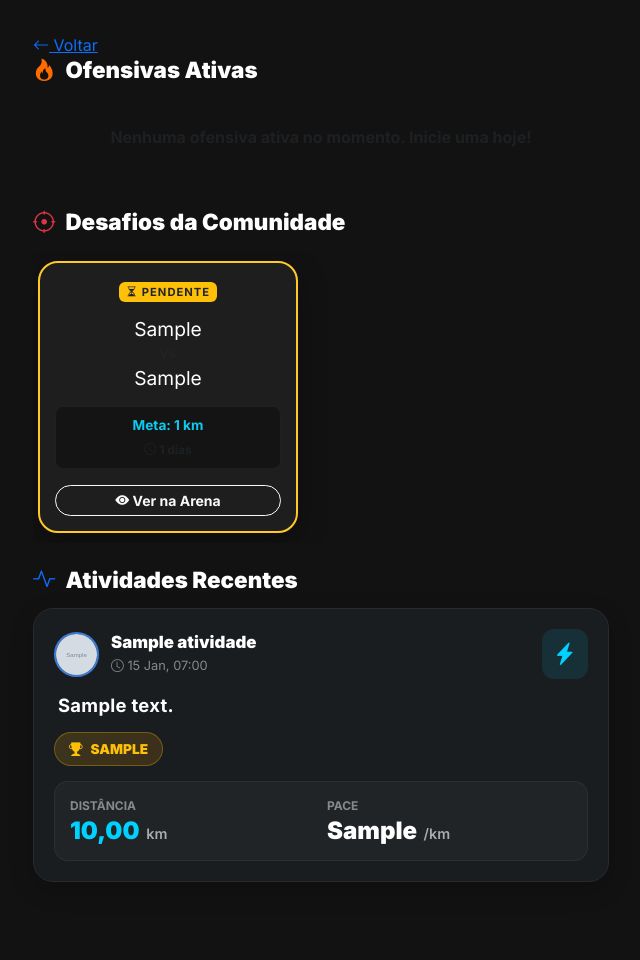
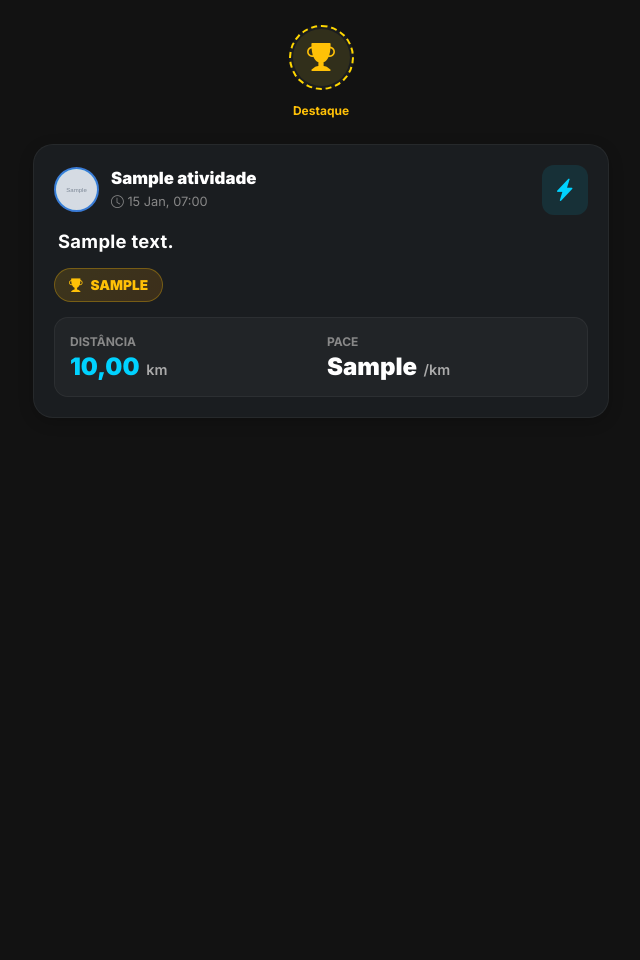
Before and after one commit to JullioDutra/projeto_kms, a Django app: page /feed/ in a window 1280 px wide. Shown: the part 56-1016 px from the top of the page, without its empty margins (319-959 px from the left). After the commit the page ends 474 px from the top, so only its background shows below. Run offline with Django 5.2, Linux system fonts and the light colour scheme; tables that the repository leaves empty hold one stand-in row (values such as "Sample post"); grey boxes marked "Sample" are stand-in pictures.

Commit message:
Update feed.html

```diff
--- a/core/templates/core/feed.html
+++ b/core/templates/core/feed.html
@@ -4,55 +4,26 @@
 
 {% block extra_css %}
 <style>
-    .back-link { color: #888; text-decoration: none; display: inline-flex; align-items: center; gap: 8px; font-weight: 600; margin-bottom: 25px; transition: 0.2s; }
-    .back-link:hover { color: #fff; }
+    /* --- STORIES INSTAGRAM STYLE --- */
+    .streak-container { display: flex; overflow-x: auto; gap: 18px; padding: 15px 10px; scrollbar-width: none; border-bottom: 1px solid rgba(255,255,255,0.05); background: #121212; position: sticky; top: 0; z-index: 10; }
+    .streak-container::-webkit-scrollbar { display: none; }
+    .streak-item { display: flex; flex-direction: column; align-items: center; min-width: 65px; }
 
-    .section-title { font-weight: 900; font-size: 1.4rem; margin-bottom: 15px; display: flex; align-items: center; gap: 10px; }
+    .streak-ring { width: 65px; height: 65px; border-radius: 50%; background: #1a1c1e; display: flex; align-items: center; justify-content: center; position: relative; border: 2px solid; padding: 3px; }
+    .streak-ring img { width: 100%; height: 100%; border-radius: 50%; object-fit: cover; }
+    .streak-ring .bi-fire-icon { position: absolute; bottom: -8px; font-size: 0.9rem; background: #121212; border-radius: 50%; padding: 2px; }
 
-    /* --- MODAL DESTAQUE --- */
-    .btn-destaque { background: linear-gradient(135deg, #ffd700, #ff8c00); color: #000; border: none; box-shadow: 0 4px 15px rgba(255, 215, 0, 0.3); transition: transform 0.2s; }
-    .btn-destaque:hover { transform: scale(1.05); color: #000; }
-    .modal-content { background: linear-gradient(145deg, #1a1d20 0%, #2e2400 100%); border: 1px solid rgba(255, 215, 0, 0.4); border-radius: 20px; box-shadow: 0 10px 40px rgba(0,0,0,0.5); }
-    .title-gradient { background: linear-gradient(135deg, #ffd700 0%, #ff8c00 100%); -webkit-background-clip: text; -webkit-text-fill-color: transparent; }
+    .streak-count { position: absolute; bottom: -12px; background: #121212; color: #fff; font-size: 0.75rem; font-weight: 900; padding: 1px 8px; border-radius: 12px; border: 2px solid; }
+    .streak-name { font-size: 0.75rem; color: #aaa; margin-top: 12px; font-weight: 700; text-transform: capitalize; white-space: nowrap; overflow: hidden; text-overflow: ellipsis; max-width: 70px; text-align: center; }
 
-    /* --- FOGUINHOS DINÂMICOS & CARROSSEL --- */
-    .streak-container { display: flex; overflow-x: auto; gap: 20px; padding: 10px 5px 20px 5px; scrollbar-width: none; }
-    .streak-container::-webkit-scrollbar { display: none; }
-    .streak-item { display: flex; flex-direction: column; align-items: center; min-width: 70px; }
-
-    .streak-ring {
-        width: 65px; height: 65px; border-radius: 50%;
-        background: #1a1c1e;
-        display: flex; align-items: center; justify-content: center;
-        position: relative;
-        border: 2px solid;
-    }
-
-    .streak-ring .bi-fire { font-size: 2.2rem; }
-
-    .streak-count {
-        position: absolute; bottom: -8px;
-        background: #121212; color: #fff; font-size: 0.8rem; font-weight: 900;
-        padding: 2px 12px; border-radius: 12px;
-        border: 2px solid;
-    }
-    .streak-name { font-size: 0.8rem; color: #aaa; margin-top: 10px; font-weight: 700; text-transform: capitalize; }
-
-    /* ✨ ANIMAÇÃO DO 1º LUGAR (FOGO ARDENTE) ✨ */
-    @keyframes pulse-blaze {
-        0% { transform: scale(1); filter: brightness(1); }
-        50% { transform: scale(1.15); filter: brightness(1.3); }
-        100% { transform: scale(1); filter: brightness(1); }
-    }
-    .is-first .bi-fire { animation: pulse-blaze 1s infinite alternate; }
-    .is-first .streak-ring { border-width: 3px; border-style: dashed; }
+    @keyframes pulse-blaze { 0% { transform: scale(1); filter: brightness(1); } 50% { transform: scale(1.15); filter: brightness(1.3); } 100% { transform: scale(1); filter: brightness(1); } }
+    .is-first .bi-fire-icon { animation: pulse-blaze 1s infinite alternate; }
 
     /* --- POSTS DA COMUNIDADE --- */
-    .post-card { background-color: #1a1d20; border-radius: 20px; padding: 20px; margin-bottom: 20px; border: 1px solid #282a2d; box-shadow: 0 8px 24px rgba(0,0,0,0.2); }
+    .post-card { background-color: #1a1d20; border-radius: 20px; padding: 20px; margin-bottom: 20px; border: 1px solid rgba(255,255,255,0.05); box-shadow: 0 4px 15px rgba(0,0,0,0.2); }
     .post-header { display: flex; justify-content: space-between; align-items: center; margin-bottom: 15px; }
-
     .user-info { display: flex; align-items: center; gap: 12px; }
-    .avatar { width: 45px; height: 45px; border-radius: 50%; background: linear-gradient(135deg, #00d2ff, #3a7bd5); display: flex; align-items: center; justify-content: center; font-weight: 900; font-size: 1.2rem; color: white; }
+    .avatar { width: 45px; height: 45px; border-radius: 50%; background: linear-gradient(135deg, #00d2ff, #3a7bd5); display: flex; align-items: center; justify-content: center; font-weight: 900; font-size: 1.2rem; color: white; border: 2px solid #3a7bd5; object-fit: cover; }
 
     .post-meta h6 { margin: 0; font-weight: 800; color: #fff; font-size: 1.05rem; }
     .post-meta small { color: #888; font-size: 0.8rem; font-weight: 500; }
@@ -61,13 +32,7 @@
     .icon-run { color: #00d2ff; background: rgba(0, 210, 255, 0.1); }
     .icon-bike { color: #2ecc71; background: rgba(46, 204, 113, 0.1); }
 
-    .medal-badge {
-        display: inline-flex; align-items: center; gap: 8px;
-        background: linear-gradient(135deg, rgba(255, 193, 7, 0.15), rgba(255, 152, 0, 0.15));
-        color: #ffc107; border: 1px solid rgba(255, 193, 7, 0.3);
-        padding: 6px 14px; border-radius: 20px;
-        font-size: 0.85rem; font-weight: 800; margin-bottom: 15px; text-transform: uppercase;
-    }
+    .medal-badge { display: inline-flex; align-items: center; gap: 8px; background: linear-gradient(135deg, rgba(255, 193, 7, 0.15), rgba(255, 152, 0, 0.15)); color: #ffc107; border: 1px solid rgba(255, 193, 7, 0.3); padding: 6px 14px; border-radius: 20px; font-size: 0.85rem; font-weight: 800; margin-bottom: 15px; text-transform: uppercase; }
 
     .stats-grid { display: grid; grid-template-columns: 1fr 1fr; gap: 12px; background: rgba(255,255,255,0.03); border-radius: 14px; padding: 15px; border: 1px solid rgba(255,255,255,0.05); }
     .stat-box { display: flex; flex-direction: column; }
@@ -77,93 +42,107 @@
 
     .text-accent-run { color: #00d2ff !important; }
     .text-accent-bike { color: #2ecc71 !important; }
-
-    .glass-card { background: #1e1e1e; border: 1px solid rgba(255, 255, 255, 0.05); border-radius: 20px; box-shadow: 0 10px 30px rgba(0,0,0,0.3); }
 </style>
 {% endblock %}
 
 {% block content %}
-<div class="container py-2" style="max-width: 600px;">
+{% if desafios_pendentes > 0 %}
+<div class="alert mb-0 rounded-0 text-center text-dark fw-bold d-flex justify-content-center align-items-center gap-2" style="background: linear-gradient(135deg, #ffd700, #ffca28); border: none;">
+    <i class="bi bi-exclamation-circle-fill"></i> Tem {{ desafios_pendentes }} desafio(s) à sua espera!
+    <a href="{% url 'arena_desafios' %}" class="btn btn-sm btn-dark rounded-pill fw-bold ms-2">Ir para Arena</a>
+</div>
+{% endif %}
 
-    <a href="{% url 'dashboard' %}" class="back-link">
-        <i class="bi bi-arrow-left"></i> Voltar
-    </a>
+<div class="streak-container">
+    <div class="streak-item" data-bs-toggle="modal" data-bs-target="#destaqueModal" style="cursor: pointer;">
+        <div class="streak-ring" style="border-color: #ffd700; border-style: dashed; padding: 2px;">
+            <div style="width: 100%; height: 100%; border-radius: 50%; background: rgba(255,215,0,0.1); display: flex; align-items: center; justify-content: center;">
+                <i class="bi bi-trophy-fill text-warning fs-3"></i>
+            </div>
+        </div>
+        <div class="streak-name fw-900 text-warning">Destaque</div>
+    </div>
 
-    <h3 class="section-title text-white">
-        <i class="bi bi-fire" style="color: #ff6b00;"></i> Ofensivas Ativas
-    </h3>
-
-    <div class="streak-container mb-4">
     {% for atleta in foguinhos %}
     <div class="streak-item {% if atleta.is_first %}is-first{% endif %}">
-            <div class="streak-ring" style="border-color: {{ atleta.cor }}; box-shadow: 0 0 15px {{ atleta.cor }}60;">
+        <div class="streak-ring" style="border-color: {{ atleta.cor }};">
             {% if atleta.avatar %}
-                    <img src="{{ atleta.avatar }}" alt="Avatar" style="width: 100%; height: 100%; border-radius: 50%; object-fit: cover; padding: 2px;">
-                    <i class="bi bi-fire" style="position: absolute; top: -6px; right: -6px; font-size: 1.3rem; color: {{ atleta.cor }}; filter: drop-shadow(0px 2px 4px rgba(0,0,0,0.8));"></i>
+                <img src="{{ atleta.avatar }}" alt="Avatar">
             {% else %}
-                    <i class="bi bi-fire" style="color: {{ atleta.cor }}; text-shadow: 0 0 15px {{ atleta.cor }};"></i>
+                <i class="bi bi-person-fill text-muted fs-1"></i>
             {% endif %}
-                <div class="streak-count" style="border-color: {{ atleta.cor }}; color: {{ atleta.cor }}; background: #121212; display: flex; align-items: center; gap: 3px; padding: 2px 10px;">
-                    <i class="bi bi-fire" style="font-size: 0.75rem;"></i> {{ atleta.fogo }}
+            <i class="bi bi-fire bi-fire-icon" style="color: {{ atleta.cor }};"></i>
+            <div class="streak-count" style="border-color: {{ atleta.cor }}; color: {{ atleta.cor }};">
+                {{ atleta.fogo }}
             </div>
         </div>
         <div class="streak-name" {% if atleta.is_first %}style="color: {{ atleta.cor }};"{% endif %}>
             {{ atleta.nome }}
         </div>
     </div>
-        {% empty %}
-        <div class="w-100 text-center py-3">
-            <p class="text-muted fw-bold mb-0">Nenhuma ofensiva ativa no momento. Inicie uma hoje!</p>
-        </div>
     {% endfor %}
 </div>
 
-    {% if desafios_feed %}
-    <h3 class="section-title text-white mt-4">
-        <i class="bi bi-crosshair text-danger"></i> Desafios da Comunidade
-    </h3>
+<div class="container py-4" style="max-width: 600px;">
 
-    <div class="streak-container mb-4" style="padding: 10px 5px;">
-        {% for d in desafios_feed %}
-        <div class="glass-card mb-0" style="min-width: 260px; padding: 15px; border-width: 2px; border-color: {% if d.status == 'ativo' %}#ff4b2b{% else %}#ffca28{% endif %}; flex: 0 0 auto;">
-
-            <div class="text-center mb-3">
-                <span class="badge {% if d.status == 'ativo' %}bg-danger{% else %}bg-warning text-dark{% endif %} mb-3" style="font-size: 0.7rem; letter-spacing: 1px;">
-                    {% if d.status == 'ativo' %}<i class="bi bi-fire"></i> EM ANDAMENTO{% else %}<i class="bi bi-hourglass-split"></i> PENDENTE{% endif %}
-                </span>
-                <h5 class="fw-900 text-white mb-0" style="font-size: 1.2rem;">{{ d.desafiante }}</h5>
-                <small class="text-muted fw-bold d-block my-1" style="font-size: 0.75rem;">VS</small>
-                <h5 class="fw-900 text-white mt-0" style="font-size: 1.2rem;">{{ d.desafiado }}</h5>
+    {% for pd in posts_desafios %}
+    <div class="post-card" style="background: linear-gradient(145deg, #1e1e1e, #2a1515); border: 1px solid rgba(255, 75, 43, 0.3);">
+        <div class="d-flex justify-content-between align-items-center mb-3">
+            <div class="d-flex align-items-center gap-2">
+                <div class="activity-icon icon-run" style="background: rgba(255, 75, 43, 0.2); color: #ff4b2b;">
+                    <i class="bi bi-crosshair"></i>
+                </div>
+                <div>
+                    <h6 class="mb-0 fw-bold text-white">Atualização da Arena</h6>
+                    <small style="color: #ffca28; font-weight: 700;">{% if pd.status == 'concluido' %}Batalha Finalizada 🏆{% else %}Batalha em Andamento 🔥{% endif %}</small>
+                </div>
+            </div>
         </div>
 
-            <div class="text-center rounded-3 p-2 mb-3" style="background: rgba(0,0,0,0.3); border: 1px solid rgba(255,255,255,0.05);">
-                <small class="text-info fw-bold d-block" style="font-size: 0.85rem;">Meta: {{ d.alvo_km|floatformat:0 }} km</small>
-                <small class="text-muted fw-bold" style="font-size: 0.75rem;"><i class="bi bi-clock"></i> {{ d.prazo_dias }} dias</small>
+        <div class="text-center bg-dark rounded-4 p-3" style="border: 1px solid rgba(255,255,255,0.05);">
+            <div class="d-flex justify-content-center align-items-center gap-3">
+                <div class="text-center" style="flex: 1;">
+                    {% if pd.avatar_desafiante %}
+                        <img src="{{ pd.avatar_desafiante }}" class="rounded-circle mb-2" style="width: 50px; height: 50px; border: 2px solid #00d2ff; object-fit: cover;">
+                    {% else %}
+                        <i class="bi bi-person-circle fs-1 text-info mb-2 d-block"></i>
+                    {% endif %}
+                    <h6 class="fw-bold mb-0 text-white" style="font-size: 0.9rem;">{{ pd.desafiante }}</h6>
+                    <h5 class="fw-900 mb-0" style="color: #00d2ff;">{{ pd.km_desafiante|floatformat:1 }}<small style="font-size: 0.7rem;">km</small></h5>
                 </div>
 
-            {% if d.status == 'pendente' and request.user.first_name == d.desafiado %}
-                <a href="{% url 'responder_desafio' d.id 'aceitar' %}" class="btn btn-sm btn-success w-100 fw-bold rounded-pill" style="box-shadow: 0 4px 10px rgba(40, 167, 69, 0.4);">
-                    <i class="bi bi-check-circle-fill"></i> Aceitar Batalha
-                </a>
+                <h4 class="fw-900 text-muted mx-1" style="font-style: italic;">VS</h4>
+
+                <div class="text-center" style="flex: 1;">
+                    {% if pd.avatar_desafiado %}
+                        <img src="{{ pd.avatar_desafiado }}" class="rounded-circle mb-2" style="width: 50px; height: 50px; border: 2px solid #ff4b2b; object-fit: cover;">
                     {% else %}
-                <a href="{% url 'arena_desafios' %}" class="btn btn-sm btn-outline-light w-100 fw-bold rounded-pill">
-                    <i class="bi bi-eye-fill"></i> Ver na Arena
-                </a>
+                        <i class="bi bi-person-circle fs-1 text-danger mb-2 d-block"></i>
+                    {% endif %}
+                    <h6 class="fw-bold mb-0 text-white" style="font-size: 0.9rem;">{{ pd.desafiado }}</h6>
+                    <h5 class="fw-900 mb-0" style="color: #ff4b2b;">{{ pd.km_desafiado|floatformat:1 }}<small style="font-size: 0.7rem;">km</small></h5>
+                </div>
+            </div>
+
+            {% if pd.status == 'concluido' %}
+                <div class="mt-3 pt-2" style="border-top: 1px solid rgba(255,255,255,0.05);">
+                    {% if pd.vencendo == 'Empate' %}
+                        <span class="text-muted fw-bold">A Batalha terminou em Empate!</span>
+                    {% else %}
+                        <span class="text-warning fw-bold"><i class="bi bi-trophy-fill"></i> Vencedor: {{ pd.vencendo }}</span>
                     {% endif %}
                 </div>
+            {% endif %}
+        </div>
+    </div>
     {% endfor %}
-    </div>
-    {% endif %}
-    <h3 class="section-title text-white mt-4">
-        <i class="bi bi-activity text-primary"></i> Atividades Recentes
-    </h3>
 
     {% for post in atividades %}
     <div class="post-card">
         <div class="post-header">
             <div class="user-info">
                 {% if post.avatar_url %}
-                    <img src="{{ post.avatar_url }}" alt="Perfil" class="avatar" style="border: 2px solid #3a7bd5; object-fit: cover; background: transparent;">
+                    <img src="{{ post.avatar_url }}" alt="Perfil" class="avatar">
                 {% else %}
                     <div class="avatar text-white">{{ post.nome_usuario|make_list|first|upper }}</div>
                 {% endif %}
@@ -186,9 +165,7 @@
         <div class="px-1 mb-3 mt-1 d-flex justify-content-between align-items-start gap-2">
             <div>
                 {% if post.descricao %}
-                    <h5 class="mb-0 fw-bold text-white" style="font-size: 1.15rem; letter-spacing: 0.3px;">
-                        {{ post.descricao }}
-                    </h5>
+                    <h5 class="mb-0 fw-bold text-white" style="font-size: 1.15rem; letter-spacing: 0.3px;">{{ post.descricao }}</h5>
                 {% else %}
                     {% if request.user.is_authenticated and request.user.first_name == post.nome_usuario %}
                         <span class="text-muted small fst-italic"><i class="bi bi-journal-text"></i> Adicione um título...</span>
@@ -273,14 +250,12 @@
             <div class="modal-body text-center py-5">
                 <i class="bi bi-trophy-fill" style="font-size: 4.5rem; color: #ffd700; filter: drop-shadow(0 0 25px rgba(255,215,0,0.4));"></i>
                 <h3 class="mt-3 fw-bold title-gradient">Destaque do Mês</h3>
-
                 {% if destaque %}
                     <h1 class="text-white fw-900 mt-4 mb-1" style="font-size: 2.5rem;">{{ destaque.nome_usuario }}</h1>
                     <p class="text-muted fw-bold">Liderando absoluto com <strong class="text-warning fs-3">{{ destaque.total|floatformat:1 }} km</strong> correndo nas ruas!</p>
                 {% else %}
                     <p class="text-muted mt-4 fw-bold">Ainda não temos um destaque este mês. A pista está livre!</p>
                 {% endif %}
-
                 <button type="button" class="btn btn-light rounded-pill mt-4 px-5 fw-bold" data-bs-dismiss="modal">Incrível!</button>
             </div>
         </div>
```
Lines whose indentation alone changed are shown as unchanged.
